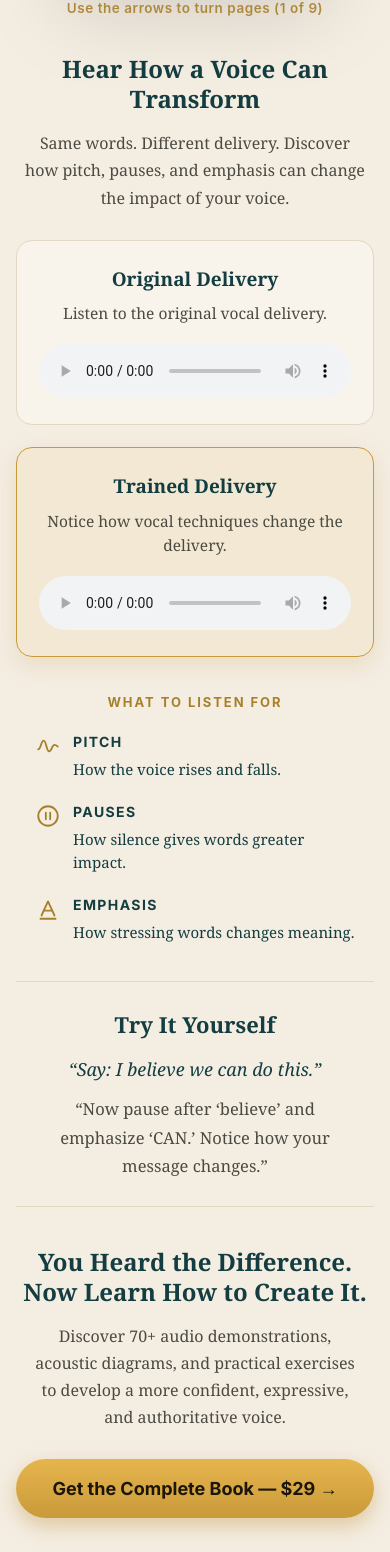
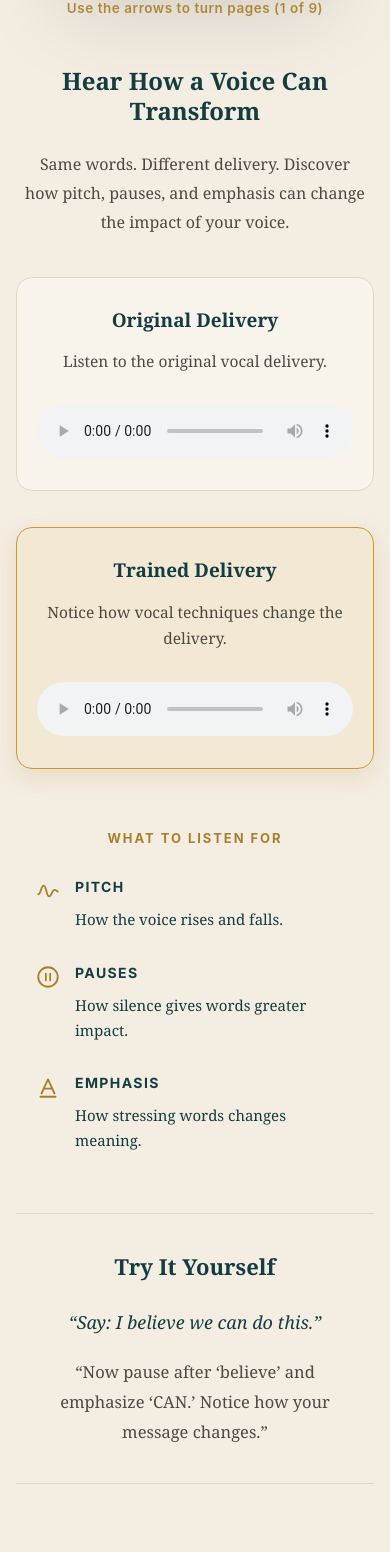
Before and after one commit to mustafahassan065/SevilVelsha, a React (Vite) app: page /voice-control-book in a window 390 px wide. Shown: the part 1691-3243 px from the top of the page. Built offline with nearby package versions, Linux system fonts and the light colour scheme.

Commit message:
Fix the LookInside Module Css

```diff
--- a/src/routes/voice-book/LookInside/LookInside.module.css
+++ b/src/routes/voice-book/LookInside/LookInside.module.css
@@ -181,7 +181,7 @@
 
 /* ===== Audio demonstration (directly under the book, no separate section) ===== */
 .audioBlock {
-  margin: 48px auto 0;
+  margin: 64px auto 0;
   max-width: 980px;
 }
 
@@ -191,22 +191,22 @@
   line-height: 1.25;
   color: #133d41;
   font-weight: 700;
-  margin: 0 0 16px;
+  margin: 0 0 24px;
 }
 
 .audioSubtitle {
   font-family: Georgia, serif;
   font-size: clamp(16px, 1.9vw, 19px);
-  line-height: 1.7;
+  line-height: 1.8;
   color: #4b4a42;
   max-width: 700px;
-  margin: 0 auto 36px;
+  margin: 0 auto 56px;
 }
 
 .audioGrid {
   display: grid;
   grid-template-columns: 1fr 1fr;
-  gap: 32px;
+  gap: 64px;
   align-items: stretch;
 }
 
@@ -214,7 +214,7 @@
   display: flex;
   flex-direction: column;
   align-items: center;
-  padding: 24px 22px 26px;
+  padding: 34px 26px 38px;
   border: 1px solid #e2d7c3;
   border-radius: 16px;
   background: rgba(255, 255, 255, 0.35);
@@ -232,16 +232,16 @@
   font-family: Georgia, serif;
   font-size: 19px;
   color: #133d41;
-  margin: 0 0 8px;
+  margin: 0 0 14px;
   font-weight: 700;
 }
 
 .audioDesc {
   font-family: Georgia, serif;
   font-size: 15.5px;
-  line-height: 1.6;
+  line-height: 1.7;
   color: #4b4a42;
-  margin: 0 0 18px;
+  margin: 0 0 30px;
 }
 
 .audioPlayer {
@@ -257,7 +257,7 @@
   letter-spacing: 0.15em;
   text-transform: uppercase;
   color: #a8802c;
-  margin: 44px 0 20px;
+  margin: 80px 0 36px;
 }
 
 .listenList {
@@ -266,7 +266,7 @@
   padding: 0;
   display: flex;
   justify-content: center;
-  gap: 40px;
+  gap: 56px;
 }
 
 .listenItem {
@@ -274,7 +274,7 @@
   display: flex;
   align-items: flex-start;
   justify-content: center;
-  gap: 12px;
+  gap: 14px;
   text-align: left;
   max-width: 300px;
 }
@@ -289,7 +289,7 @@
 .listenText {
   display: flex;
   flex-direction: column;
-  gap: 6px;
+  gap: 10px;
   color: #133d41;
 }
 
@@ -302,14 +302,14 @@
 .listenText span {
   font-family: Georgia, serif;
   font-size: 15px;
-  line-height: 1.55;
+  line-height: 1.65;
 }
 
 /* Try It Yourself (text only) */
 .tryBox {
   max-width: 640px;
-  margin: 44px auto 0;
-  padding: 26px 20px;
+  margin: 80px auto 0;
+  padding: 44px 20px;
   border-top: 1px solid #e2d7c3;
   border-bottom: 1px solid #e2d7c3;
 }
@@ -319,7 +319,7 @@
   font-size: 22px;
   font-weight: 700;
   color: #133d41;
-  margin: 0 0 14px;
+  margin: 0 0 24px;
 }
 
 .trySay {
@@ -327,8 +327,8 @@
   font-size: 18px;
   font-style: italic;
   color: #133d41;
-  margin: 0 0 12px;
-  line-height: 1.6;
+  margin: 0 0 20px;
+  line-height: 1.7;
 }
 
 .tryText {
@@ -336,31 +336,31 @@
   font-size: 16.5px;
   color: #4b4a42;
   margin: 0;
-  line-height: 1.7;
+  line-height: 1.8;
 }
 
 /* Closing message */
 .closingHeading {
   font-family: Georgia, serif;
   font-size: clamp(24px, 3.2vw, 34px);
-  line-height: 1.25;
+  line-height: 1.3;
   color: #133d41;
   font-weight: 700;
-  margin: 48px auto 16px;
+  margin: 88px auto 28px;
   max-width: 760px;
 }
 
 .closingText {
   font-family: Georgia, serif;
   font-size: clamp(16px, 2vw, 19px);
-  line-height: 1.7;
+  line-height: 1.85;
   color: #4b4a42;
   max-width: 760px;
   margin: 0 auto;
 }
 
 .ctaWrapper {
-  margin-top: 32px;
+  margin-top: 60px;
 }
 
 .buyButton {
@@ -429,27 +429,31 @@
   }
 
   .audioBlock {
-    margin-top: 36px;
+    margin-top: 48px;
   }
 
   .audioSubtitle {
-    margin-bottom: 28px;
+    margin-bottom: 40px;
     padding: 0 6px;
   }
 
   .audioGrid {
     grid-template-columns: 1fr;
-    gap: 22px;
+    gap: 36px;
+  }
+
+  .audioItem {
+    padding: 28px 20px 32px;
   }
 
   .listenHeading {
-    margin: 36px 0 18px;
+    margin: 60px 0 28px;
   }
 
   .listenList {
     flex-direction: column;
     align-items: center;
-    gap: 20px;
+    gap: 30px;
   }
 
   .listenItem {
@@ -459,11 +463,12 @@
   }
 
   .tryBox {
-    margin-top: 36px;
+    margin-top: 60px;
+    padding: 36px 16px;
   }
 
   .closingHeading {
-    margin-top: 40px;
+    margin-top: 64px;
     padding: 0 6px;
   }
 
@@ -472,7 +477,7 @@
   }
 
   .ctaWrapper {
-    margin-top: 28px;
+    margin-top: 44px;
   }
 
   .buyButton {
```
